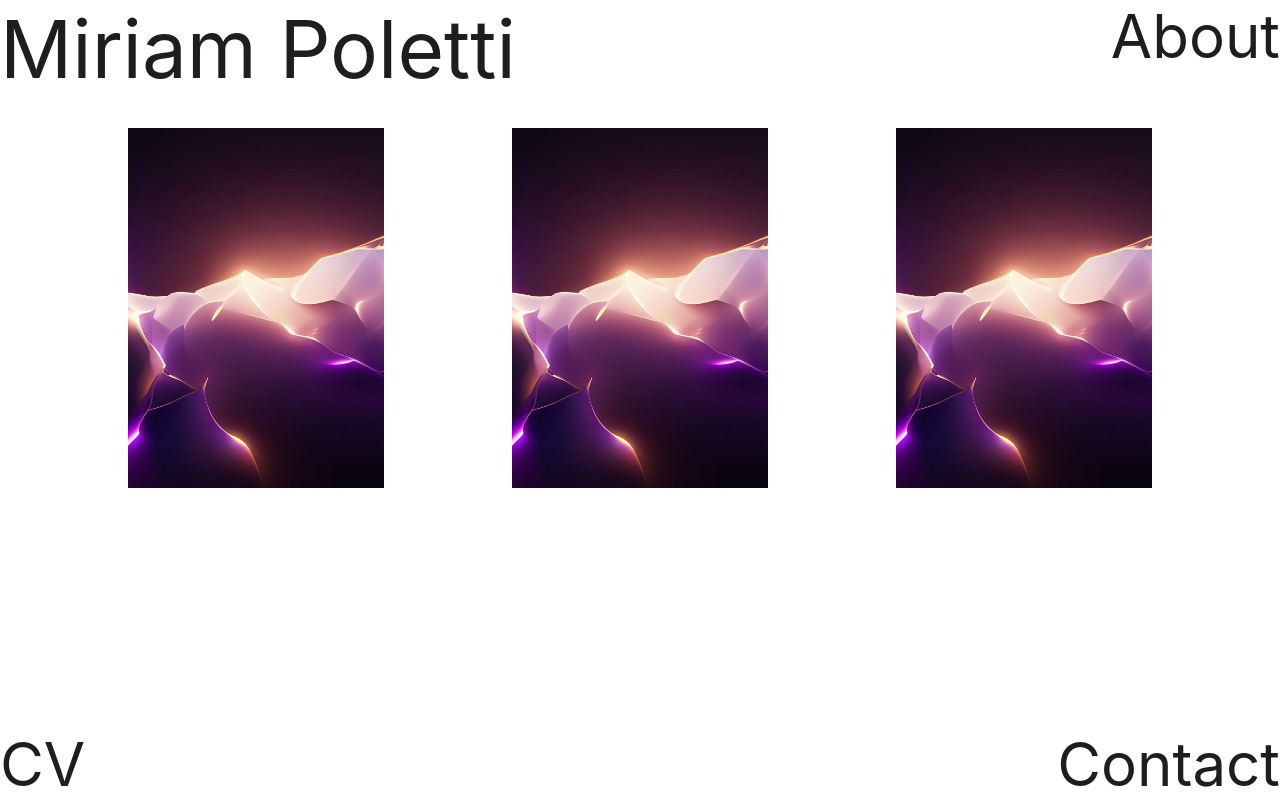
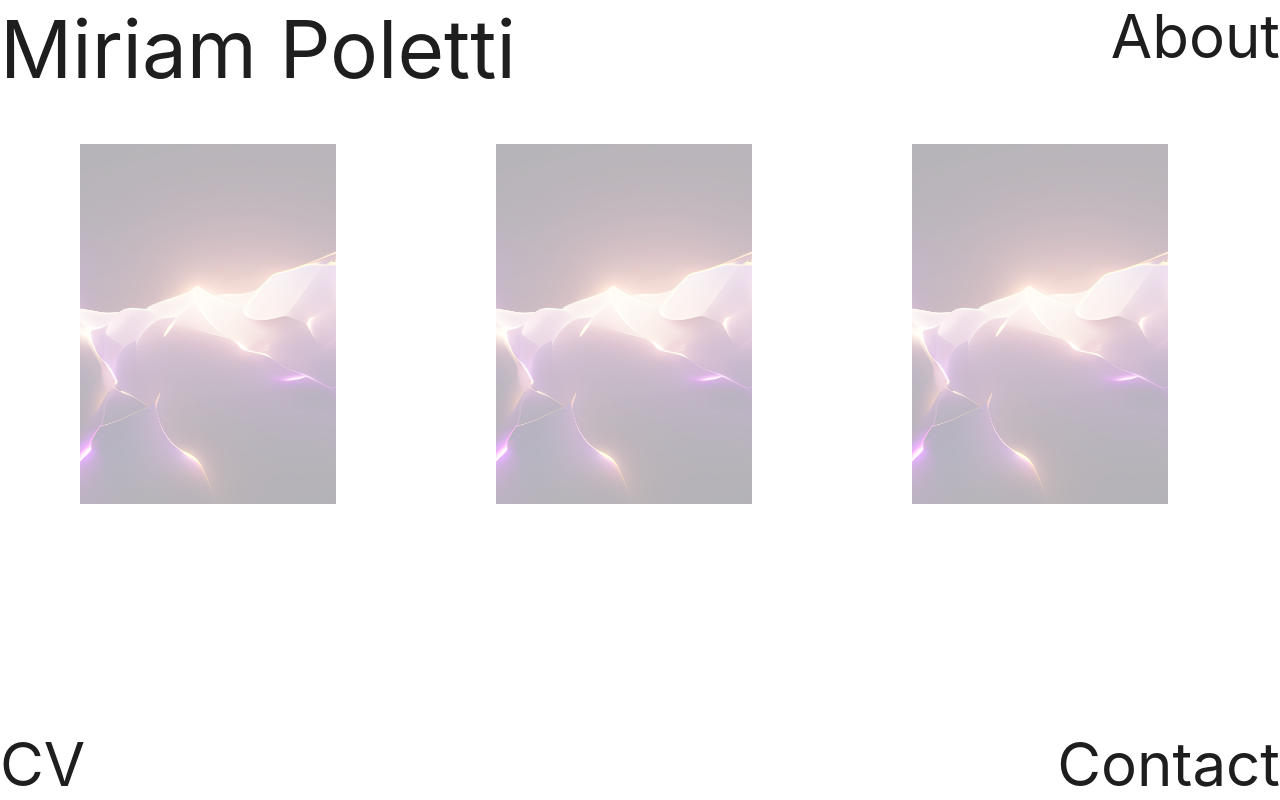
Before and after one commit to miriam-plt/portfolio, a React (Create React App) app: page / in a window 1280 px wide. Built offline with nearby package versions, Linux system fonts and the light colour scheme; the HTML template or start-up script is replaced by a standard one.

Commit message:
working on homepage added horizontal scroll

```diff
--- a/src/Pages/Home/index.js
+++ b/src/Pages/Home/index.js
@@ -1,14 +1,29 @@
 import './index.scss';
+import { useState } from 'react';
 import Navbar from '../../components/Navbar';
 import image from '../../images/img-01.png';
 
 const Home = () => {
+    const [isHovering, setIsHovering] = useState(false);
+
+    const handleMouseOver = () => {
+        setIsHovering(true);
+    };
+
+    const handleMouseOut = () => {
+        setIsHovering(false);
+    };
+
+
     return <div className='container homepage'>
         <Navbar />
         <div className='img-container'>
-            <img className='work-img' src={image} alt='test' />
-            <img className='disappear work2-img' src={image} alt='test' />
-            <img className='disappear work3-img' src={image} alt='test' />
+            <img className={isHovering ? 'img-hover' : 'img-unselected'} onMouseOver={handleMouseOver} onMouseOut={handleMouseOut} src={image} alt='test' />
+            <img className={isHovering ? 'img-hover' : 'img-unselected'} onMouseOver={handleMouseOver} onMouseOut={handleMouseOut} src={image} alt='test' />
+            <img className={isHovering ? 'img-hover' : 'img-unselected'} onMouseOver={handleMouseOver} onMouseOut={handleMouseOut} src={image} alt='test' />
+            <img className={isHovering ? 'img-hover' : 'img-unselected'} onMouseOver={handleMouseOver} onMouseOut={handleMouseOut} src={image} alt='test' />
+            <img className={isHovering ? 'img-hover' : 'img-unselected'} onMouseOver={handleMouseOver} onMouseOut={handleMouseOut} src={image} alt='test' />
+            <img className={isHovering ? 'img-hover' : 'img-unselected'} onMouseOver={handleMouseOver} onMouseOut={handleMouseOut} src={image} alt='test' />
         </div>
     </div>
 }
--- a/src/Pages/Home/index.scss
+++ b/src/Pages/Home/index.scss
@@ -1,51 +1,33 @@
 .img-container {
     display: flex;
-    justify-content: space-around;
-    margin-top: 8em;
+    flex-wrap: nowrap;
+    margin-top: 5%;
+    scroll-snap-type: x mandatory;
+    scroll-behavior: smooth;
+    overflow-x: scroll;
 }
 
-.work-img {
+img {
+    padding: 5rem;
+}
+
+.img-unselected {
     width: 20%;
+    margin-left: auto;
+    opacity: 0.3;
+    transition: 1s ;
+}
+
+.img-hover {
+    width: 24%;
     margin-left: auto;
     opacity: 1.0;
     transition: 1s ;
+
+    .img-unselected {
+        opacity: 0;
+        transition: opacity .55s ease-in-out;
+        -moz-transition: opacity .55s ease-in-out;
+        -webkit-transition: opacity .55s ease-in-out;
+    }
 }
-
-.work2-img {
-    width: 20%;
-    margin-left: auto;
-    margin-right: auto;
-    transition: 1s;
-}
-
-.work3-img {
-    width: 20%;
-    margin-right: auto;
-    transition: 1s;
-}
-
-.disappear {
-    opacity: 1.0;
-    transition: opacity 1s ease-in-out;
-    -moz-transition: opacity 1s ease-in-out;
-    -webkit-transition: opacity 1s ease-in-out;
-}
-
-.work-img:hover {
-    transform: scale(1.2);
-}
-
-.work2-img:hover {
-    transform: scale(1.2);
-}
-
-.work3-img:hover {
-    transform: scale(1.2);
-}
-
-.work-img:hover + .disappear {
-    opacity: 0;
-    transition: opacity .55s ease-in-out;
-    -moz-transition: opacity .55s ease-in-out;
-    -webkit-transition: opacity .55s ease-in-out;
-}
--- /dev/null
+++ b/src/components/AnimatedImages/index.js
@@ -0,0 +1 @@
+import './index.scss';
```
Also changed, not shown: src/components/AnimatedImages/index.scss (added).
